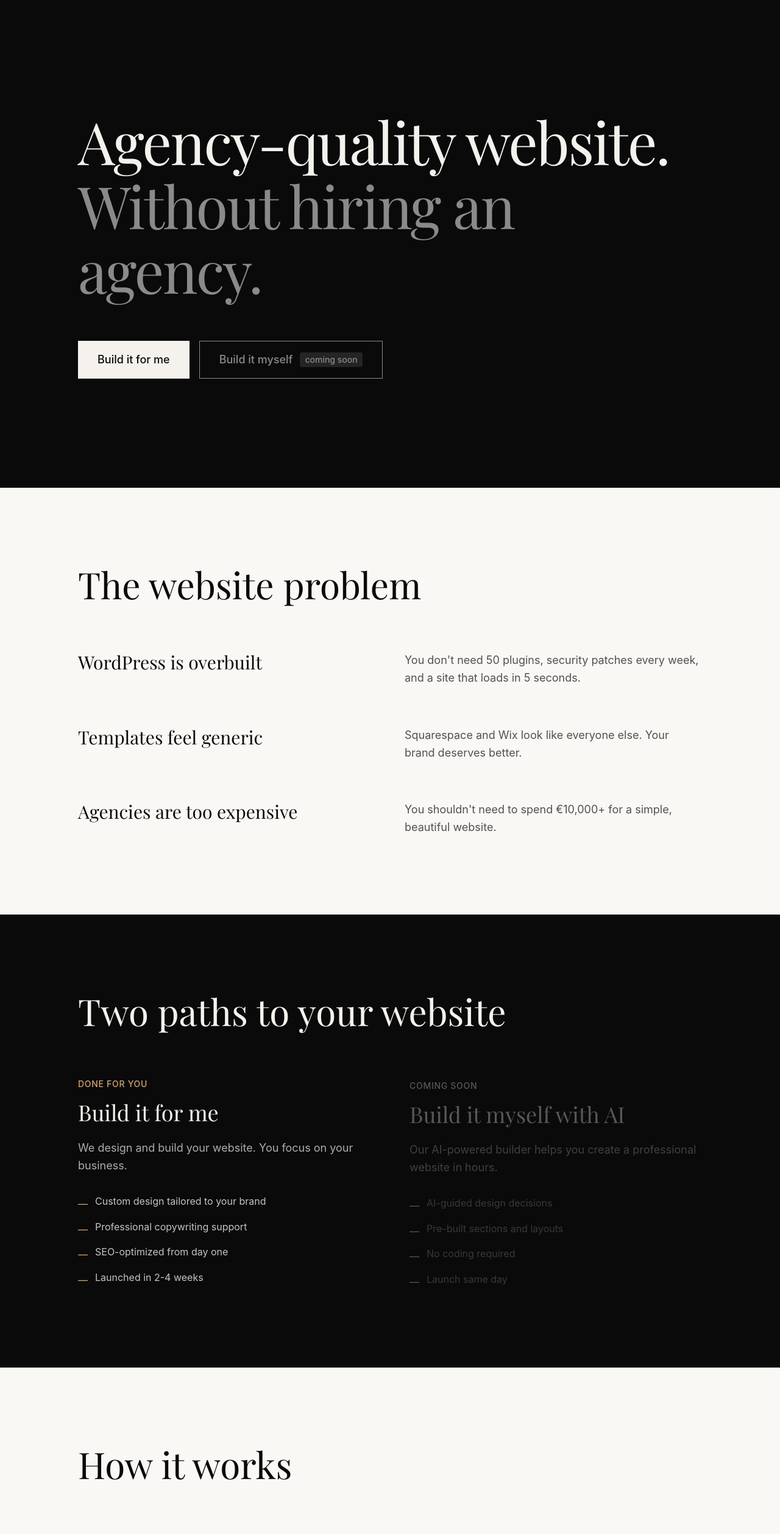
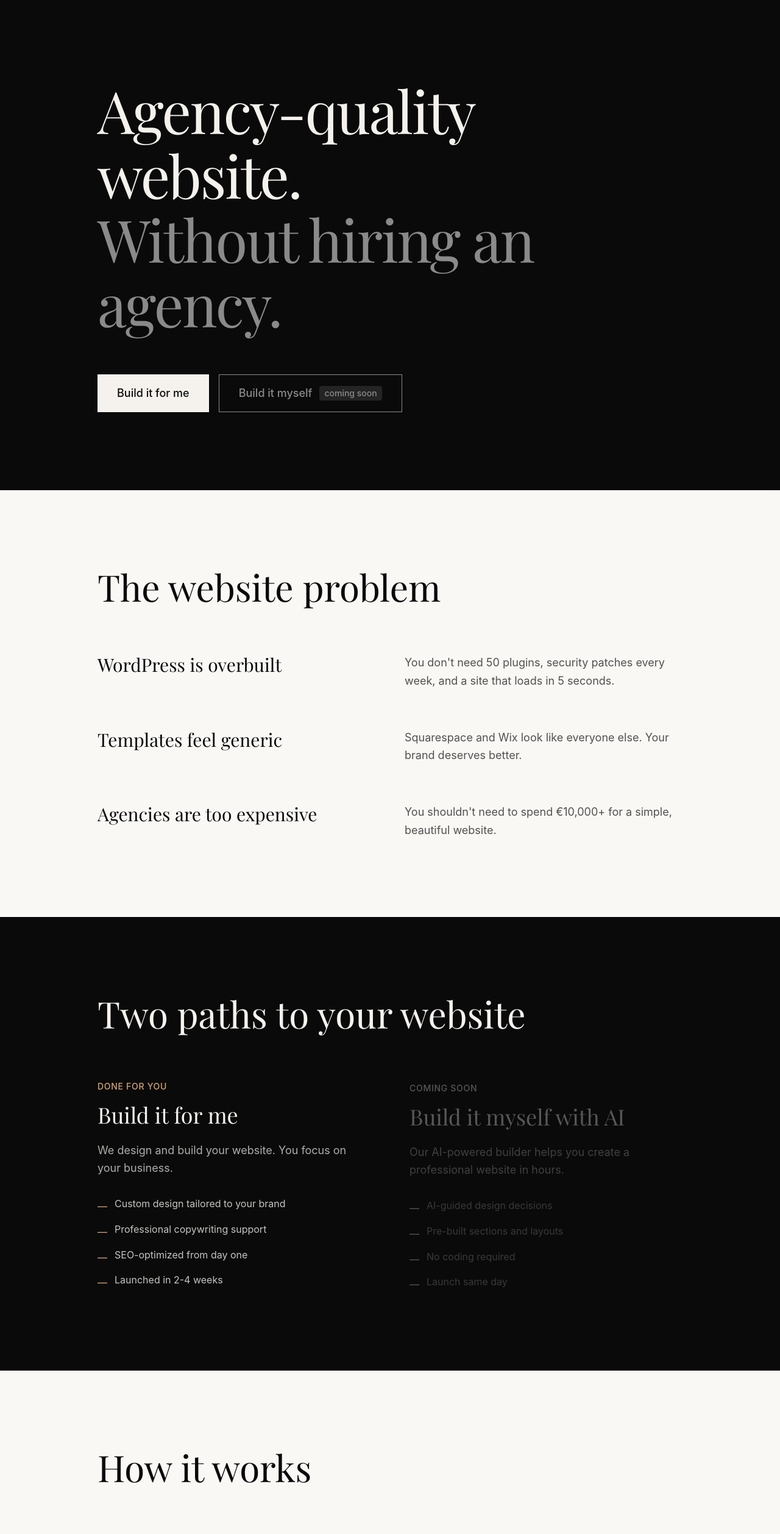
Before and after one commit to chr-di/studio-vybe-for-you, a Next.js app: page /datenschutz in a window 1280 px wide. Shown: the top 2516 px of the page at 61% size. Built offline with nearby package versions, Linux system fonts and the light colour scheme; a web font is replaced by a local one.

Commit message:
fix: proper centering - move padding to containers, remove section-level px

```diff
--- a/src/components/CTA.tsx
+++ b/src/components/CTA.tsx
@@ -7,8 +7,8 @@ interface CTAProps {
 
 export function CTA({ dict }: CTAProps) {
   return (
-    <section id="contact" className="bg-cream text-dark py-32 px-6 md:px-12 lg:px-24">
-      <div className="max-w-3xl mx-auto text-center">
+    <section id="contact" className="bg-cream text-dark py-32">
+      <div className="max-w-3xl mx-auto w-full px-6 md:px-8 text-center">
         <ScrollAnimation>
           <h2 className="font-display text-4xl md:text-5xl lg:text-6xl font-normal mb-6">
             {dict.cta.title}
--- a/src/components/Features.tsx
+++ b/src/components/Features.tsx
@@ -7,8 +7,8 @@ interface FeaturesProps {
 
 export function Features({ dict }: FeaturesProps) {
   return (
-    <section className="py-32 px-6 md:px-12 lg:px-24">
-      <div className="max-w-5xl mx-auto">
+    <section className="py-32">
+      <div className="max-w-5xl mx-auto w-full px-6 md:px-8">
         <ScrollAnimation>
           <h2 className="font-display text-4xl md:text-5xl lg:text-6xl font-normal mb-20">
             {dict.features.title}
--- a/src/components/Footer.tsx
+++ b/src/components/Footer.tsx
@@ -18,8 +18,8 @@ export function Footer({ dict, currentLocale }: FooterProps) {
   };
 
   return (
-    <footer className="py-16 px-6 md:px-12 lg:px-24 border-t border-light/10">
-      <div className="max-w-5xl mx-auto">
+    <footer className="py-16 border-t border-light/10">
+      <div className="max-w-5xl mx-auto w-full px-6 md:px-8">
         <div className="flex flex-col md:flex-row justify-between items-start md:items-center gap-8">
           <div className="flex flex-col sm:flex-row gap-6 sm:gap-12 text-sm text-light/60">
             <a href="/impressum" className="hover:text-light transition-colors">
--- a/src/components/Hero.tsx
+++ b/src/components/Hero.tsx
@@ -6,8 +6,8 @@ interface HeroProps {
 
 export function Hero({ dict }: HeroProps) {
   return (
-    <section className="min-h-screen flex flex-col justify-center px-6 md:px-12 lg:px-24 py-32">
-      <div className="max-w-5xl mx-auto">
+    <section className="min-h-screen flex flex-col justify-center py-32">
+      <div className="max-w-5xl mx-auto w-full px-6 md:px-8">
         <h1 className="font-display text-5xl md:text-7xl lg:text-8xl font-normal leading-[1.1] tracking-tight">
           {dict.hero.headline}
           <br />
--- a/src/components/HowItWorks.tsx
+++ b/src/components/HowItWorks.tsx
@@ -7,8 +7,8 @@ interface HowItWorksProps {
 
 export function HowItWorks({ dict }: HowItWorksProps) {
   return (
-    <section className="bg-cream text-dark py-32 px-6 md:px-12 lg:px-24">
-      <div className="max-w-5xl mx-auto">
+    <section className="bg-cream text-dark py-32">
+      <div className="max-w-5xl mx-auto w-full px-6 md:px-8">
         <ScrollAnimation>
           <h2 className="font-display text-4xl md:text-5xl lg:text-6xl font-normal mb-20">
             {dict.howItWorks.title}
--- a/src/components/Paths.tsx
+++ b/src/components/Paths.tsx
@@ -7,8 +7,8 @@ interface PathsProps {
 
 export function Paths({ dict }: PathsProps) {
   return (
-    <section className="py-32 px-6 md:px-12 lg:px-24">
-      <div className="max-w-5xl mx-auto">
+    <section className="py-32">
+      <div className="max-w-5xl mx-auto w-full px-6 md:px-8">
         <ScrollAnimation>
           <h2 className="font-display text-4xl md:text-5xl lg:text-6xl font-normal mb-20">
             {dict.paths.title}
--- a/src/components/Pricing.tsx
+++ b/src/components/Pricing.tsx
@@ -7,8 +7,8 @@ interface PricingProps {
 
 export function Pricing({ dict }: PricingProps) {
   return (
-    <section id="pricing" className="bg-cream text-dark py-32 px-6 md:px-12 lg:px-24">
-      <div className="max-w-5xl mx-auto">
+    <section id="pricing" className="bg-cream text-dark py-32">
+      <div className="max-w-5xl mx-auto w-full px-6 md:px-8">
         <ScrollAnimation>
           <h2 className="font-display text-4xl md:text-5xl lg:text-6xl font-normal mb-4">
             {dict.pricing.title}
--- a/src/components/Problem.tsx
+++ b/src/components/Problem.tsx
@@ -7,8 +7,8 @@ interface ProblemProps {
 
 export function Problem({ dict }: ProblemProps) {
   return (
-    <section className="bg-cream text-dark py-32 px-6 md:px-12 lg:px-24">
-      <div className="max-w-5xl mx-auto">
+    <section className="bg-cream text-dark py-32">
+      <div className="max-w-5xl mx-auto w-full px-6 md:px-8">
         <ScrollAnimation>
           <h2 className="font-display text-4xl md:text-5xl lg:text-6xl font-normal mb-20">
             {dict.problem.title}
--- a/src/components/Trust.tsx
+++ b/src/components/Trust.tsx
@@ -7,8 +7,8 @@ interface TrustProps {
 
 export function Trust({ dict }: TrustProps) {
   return (
-    <section className="py-32 px-6 md:px-12 lg:px-24">
-      <div className="max-w-5xl mx-auto">
+    <section className="py-32">
+      <div className="max-w-5xl mx-auto w-full px-6 md:px-8">
         <ScrollAnimation>
           <p className="font-display text-3xl md:text-4xl lg:text-5xl font-normal text-light/60 text-center leading-snug">
             {dict.trust.headline}
```
